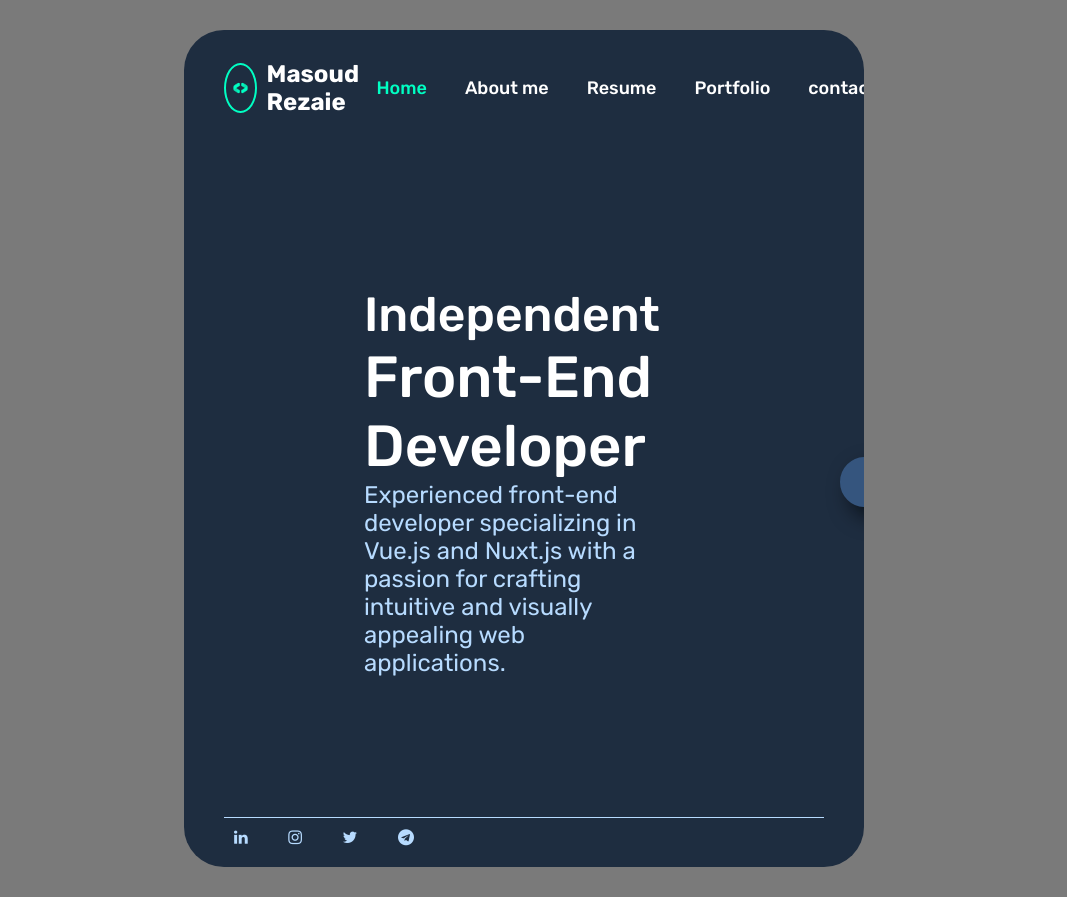
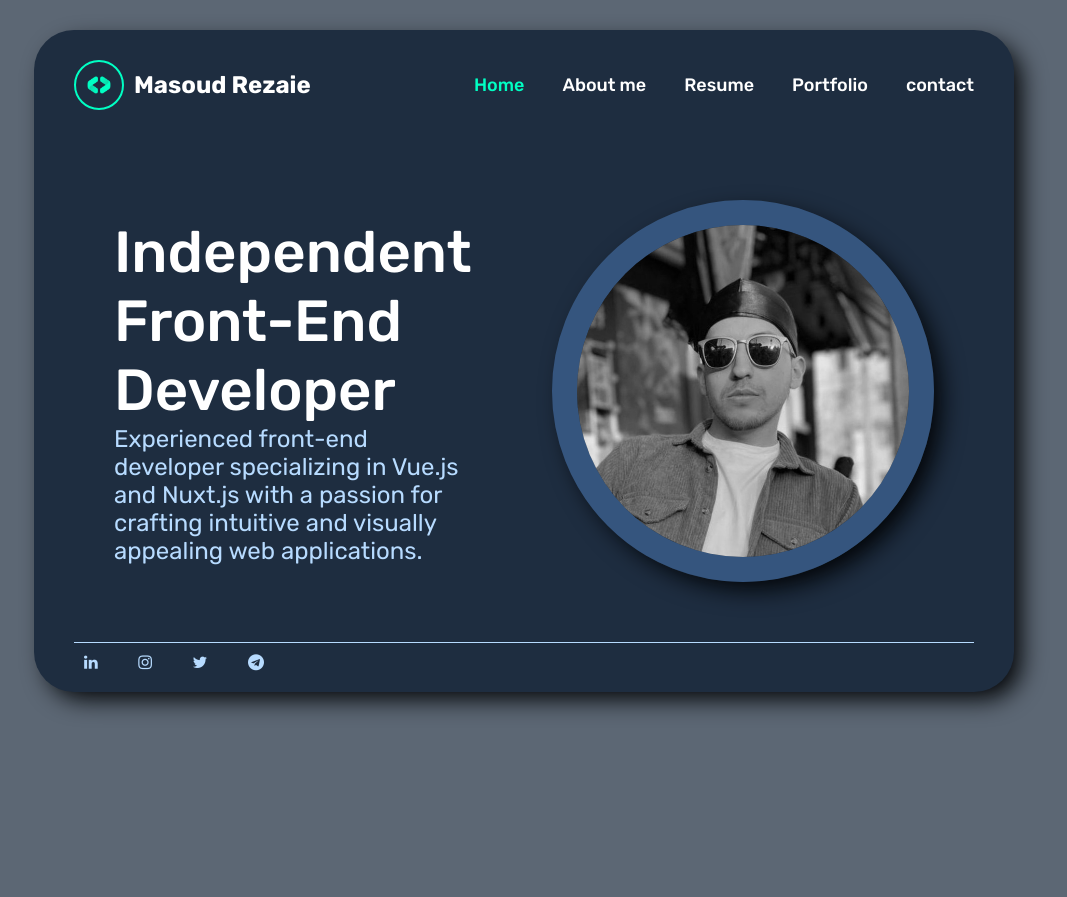
Before and after one commit to masoudrezaie99/cv, a Vue app: page / in a window 1280 px wide. Shown: the whole page, without its empty margins (116-1183 px from the left). After the commit the page ends 800 px from the top, so only its background shows below. Built offline with nearby package versions, Linux system fonts and the light colour scheme.

Commit message:
css responsive edit

```diff
--- a/package.json
+++ b/package.json
@@ -8,9 +8,11 @@
     "lint": "vue-cli-service lint"
   },
   "dependencies": {
+    "bootstrap": "^5.3.3",
     "bootstrap-icons": "^1.11.3",
+    "bootstrap-vue": "^2.23.1",
     "core-js": "^3.8.3",
-    "vue": "^3.2.13",
+    "vue": "^3.4.27",
     "vue-router": "^4.3.2"
   },
   "devDependencies": {
--- a/src/App.vue
+++ b/src/App.vue
@@ -32,30 +32,69 @@ export default {
   font-style: normal;
 }
 body{
-  /* background-color: #00ffc3; */
-  background-color: rgb(122, 122, 122);
+  background-color: rgb(30 45 63 / 72%);
 }
 
 #app{
   background-color: #1e2d40;
   overflow:hidden;
+  box-shadow: 10px 10px 25px -3px rgb(2, 4, 6);
+
+
 }
 
-@media only screen and (min-width: 768px) {
+
+
+
+
+
+
+
+/* Extra small devices (phones, 567px and down) */
+@media only screen and (max-width: 567px) {
   #app{
-    margin: 30px 300px;
-    padding: 10px 40px;
-    border-radius: 40px;
+
+padding: 5px 20px;
+}
+}
+
+/* Small devices (portrait tablets and large phones, 567px and up) */
+@media only screen and (min-width: 567px) {
+  #app{
+
+        padding: 5px 20px;
   }
 }
 
-@media only screen and (max-width: 768px) {
+/* Medium devices (landscape tablets, 768px and up) */
+@media only screen and (min-width: 768px) {
   #app{
-  width: 100%;
-  height: 100%;
-  padding: 10px 20px;
+        margin: 15px;
+        padding: 5px 20px;
+        border-radius: 40px;
+  }
+}
 
+/* Large devices (laptops/desktops, 992px and up) */
+@media only screen and (min-width: 992px) {
+  #app{
+        margin: 30px;
+        padding: 10px 20px;
+        border-radius: 40px;
+  }
 }
+
+/* Extra large devices (large laptops and desktops, 1200px and up) */
+@media only screen and (min-width: 1200px) {
+  body{
+    padding: 0px 120px;
+  }
+
+  #app{
+        margin: 30px;
+        padding: 10px 40px;
+        border-radius: 40px;
+  }
 }
 
 
--- a/src/components/Navbar-cp.vue
+++ b/src/components/Navbar-cp.vue
@@ -56,14 +56,14 @@
     margin-top: 20px;
     margin-bottom: 50px;
 
-
     div{
         display: flex;
         flex-direction: row;
         justify-content: space-between;
         color: white;
 
-            div:nth-child(1){
+        div{
+            &:nth-child(1){
                 display: flex;
                 flex-direction: row;
                 align-items: center;
@@ -72,8 +72,8 @@
                     &:hover{
                     color:#00ffc3
                     }
-
-                div:nth-child(1){
+                    div{
+                        &:nth-child(1){
                         border: 2px solid #00ffc3;
                         border-radius: 100%;
                         overflow: hidden;
@@ -86,13 +86,12 @@
                         }
                         }
                     }
-
-            div:nth-child(2){
+            }
+            &:nth-child(2){
                 display: flex;
                 flex-direction: row;
                 align-items: center;
                 min-width: 500px;
-
                 ul{
                     width: 100%;
                     list-style: none;
@@ -101,7 +100,6 @@
                     justify-content: space-between;
 
                     li{
-
                         a{
                             color: white;
                             text-decoration: none;
@@ -111,18 +109,15 @@
                             &:hover{
                                 color:#00ffc3
                             }
-
                         }
 
                         .router-link-active{
                             color: #00ffc3;
                         }
-
                     }
                 }
             }
-
-            div:nth-child(3){
+            &:nth-child(3){
                 display: none;
                 height:fit-content;
                 justify-content: center;
@@ -132,14 +127,13 @@
                 padding: 8px;
                 font-size: large;
                 cursor: pointer;
-
-
+            }
         }
     }
   }
 
 
-
+    /////////////////////////////////
 
     .sidenav {
   height: 100%;
@@ -156,47 +150,45 @@
   text-align:center;
   display: flex;
   flex-direction: column;
-}
 
-.sidenav a {
+  a{
     text-decoration: none;
     font-size: 25px;
     color: #f1f1f1;
     display: block;
     transition: 0.3s;
-
   }
 
-.sidenav .router-link-active{
+  .router-link-active{
     color: #00ffc3;
   }
 
-
-.sidenav .closebtn {
+  .closebtn{
     position: absolute;
     top: 0;
     right: 25px;
     font-size: 36px;
     margin-left: 50px;
   }
+}
+
+
 
     @media only screen and (max-width: 768px) {
         nav{
             div{
-                div:nth-child(1){
+                div{
+                    &:nth-child(1){
                         h1{
                             font-size: 1em;
                         }
                     }
-                div:nth-child(2){display: none;}
-                div:nth-child(3){display: flex;}
+                    &:nth-child(2){display: none;}
+                    &:nth-child(3){display: flex;}
                 }
             }
         }
 
+    }
 
-
-    .router-link-active{
-        color: red;
-    }
 </style>
--- a/src/views/About-view.vue
+++ b/src/views/About-view.vue
@@ -28,11 +28,14 @@
 <style lang="scss" scoped>
 main{
     display: flex;
-    flex-direction: row;
+    flex-direction: row-reverse;
 
     div{
+        width: 100%;
+
         &:nth-child(1){
-            width: 100%;
+            max-width: 400px;
+            height: fit-content;
             display: flex;
             justify-content: center;
             align-items: center;
@@ -49,10 +52,9 @@ main{
             }
         }
         &:nth-child(2){
-            width: 100%;
             padding: 40px;
             p{
-                font-size: 18px;
+                font-size: 1.2em;
                 color: white;
             }
         }
@@ -62,6 +64,7 @@ main{
 @media only screen and (max-width: 768px) {
     main{
         flex-direction: column;
+        align-items: center;
     }
 }
 </style>
--- a/src/views/Home-view.vue
+++ b/src/views/Home-view.vue
@@ -1,5 +1,5 @@
 <template>
-    <div class="home">
+    <main>
 
         <div>
             <p>Independent</p>
@@ -11,7 +11,7 @@
             <img src="../assets/pic.jpeg" alt="">
         </div>
 
-    </div>
+    </main>
 </template>
 
 <script>
@@ -19,44 +19,42 @@
 </script>
 
 <style lang="scss" scoped>
-    .home{
-        padding: 40px 60px;
+    main{
         display: flex;
-        flex-direction: row;
+        flex-direction: column-reverse;
         align-items: center;
         justify-content: space-around;
 
-        div:nth-child(1){
-            padding: 80px;
+        div{
             display: flex;
             flex-direction: column;
             justify-content: center;
             align-content: center;
             color: #fff;
             width: 100%;
+            max-width: 600px;
+            margin: 40px;
 
-            p:nth-child(1){
-                font-size: 48px;
+            &:nth-child(1){
+                p{
+                    &:nth-child(1){
+                        font-size: 68px;
                         font-weight: 500;
                     }
 
-            p:nth-child(2){
-                font-size: 58px;
+                    &:nth-child(2){
+                        font-size: 68px;
                         font-weight: 500;
                     }
 
-            p:nth-child(3){
+                    &:nth-child(3){
                         color: #b7dbff;
-                font-size: 24px;
+                        font-size: 34px;
+                    }
                 }
             }
 
-        div:nth-child(2){
-            width: 100%;
-            margin: 100px;
-            display: flex;
-            justify-content: center;
-            align-items: center;
+            &:nth-child(2){
                 overflow: hidden;
                 border: 25px solid #35557e;
                 border-radius: 100%;
@@ -65,7 +63,7 @@
                 box-shadow: 10px 10px 25px -3px rgb(2 4 6);
 
 
-            img {
+                img{
                     -webkit-filter: grayscale(100%); /* Safari 6.0 - 9.0 */
                     filter: grayscale(100%);
                     object-fit: contain;
@@ -78,22 +76,36 @@
             }
         }
 
-    @media only screen and (max-width: 768px) {
-        .home{
-        padding:0;
-        display: flex;
-        flex-direction: column-reverse;
-        justify-content: center;
-
-        div:nth-child(1){
-            padding: 10px;
-            align-items: right;
-            justify-content: center;
     }
 
-        div:nth-child(2){
-            margin: 0;
+
+
+
+
+    @media only screen and (min-width: 992px) {
+        main{
+            flex-direction: row;
+            div{
+                &:nth-child(1){
+                    p{
+                    &:nth-child(1){
+                        font-size: 58px;
+                        font-weight: 500;
+                    }
+
+                    &:nth-child(2){
+                        font-size: 58px;
+                        font-weight: 500;
+                    }
+
+                    &:nth-child(3){
+                        color: #b7dbff;
+                        font-size: 24px;
                     }
                 }
                 }
+            }
+        }
+    }
+
 </style>
```
Also changed, not shown: src/main.js (line endings or trailing spaces), 1 other file (tests, documents, lock files or other folders). Lines whose indentation alone changed are shown as unchanged.
